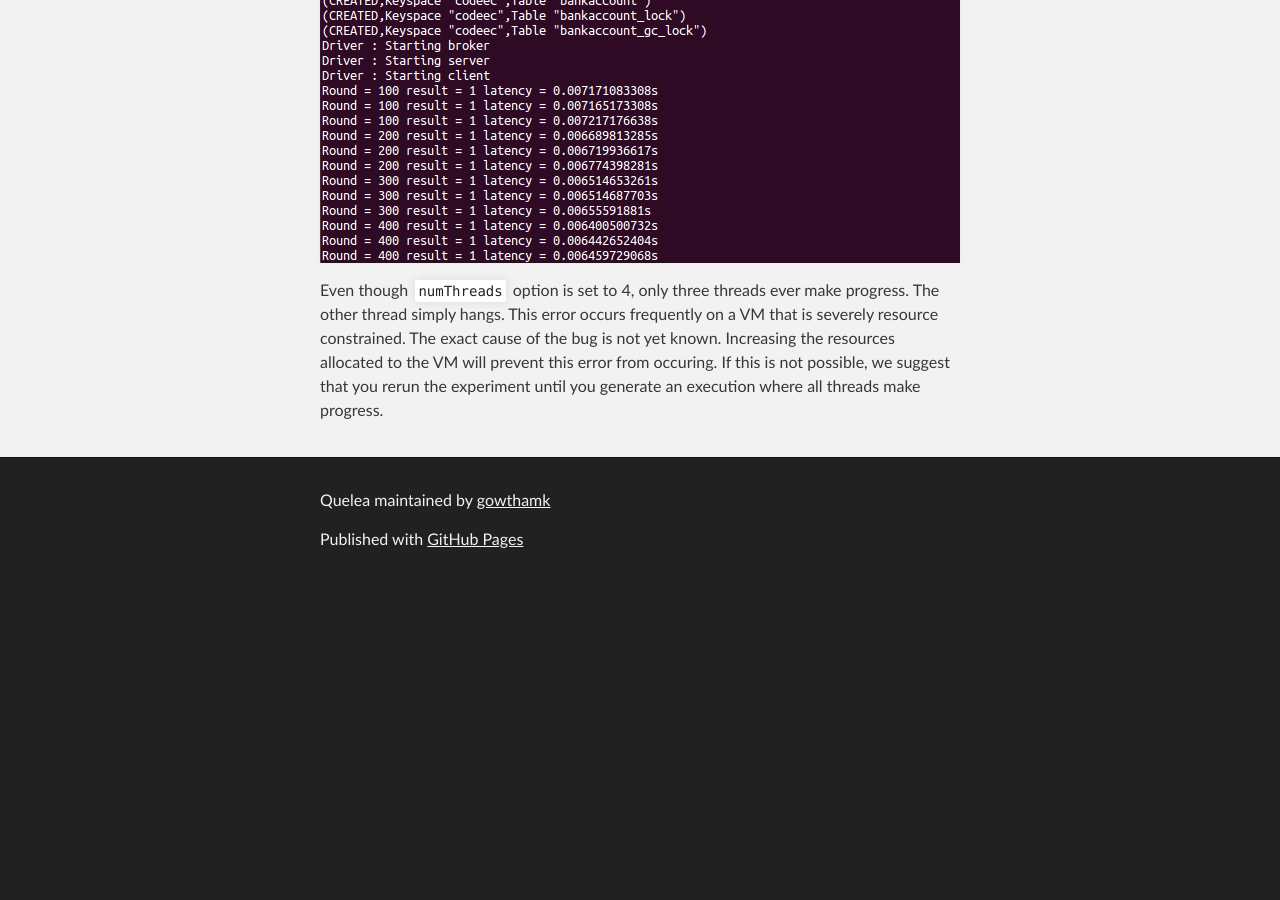
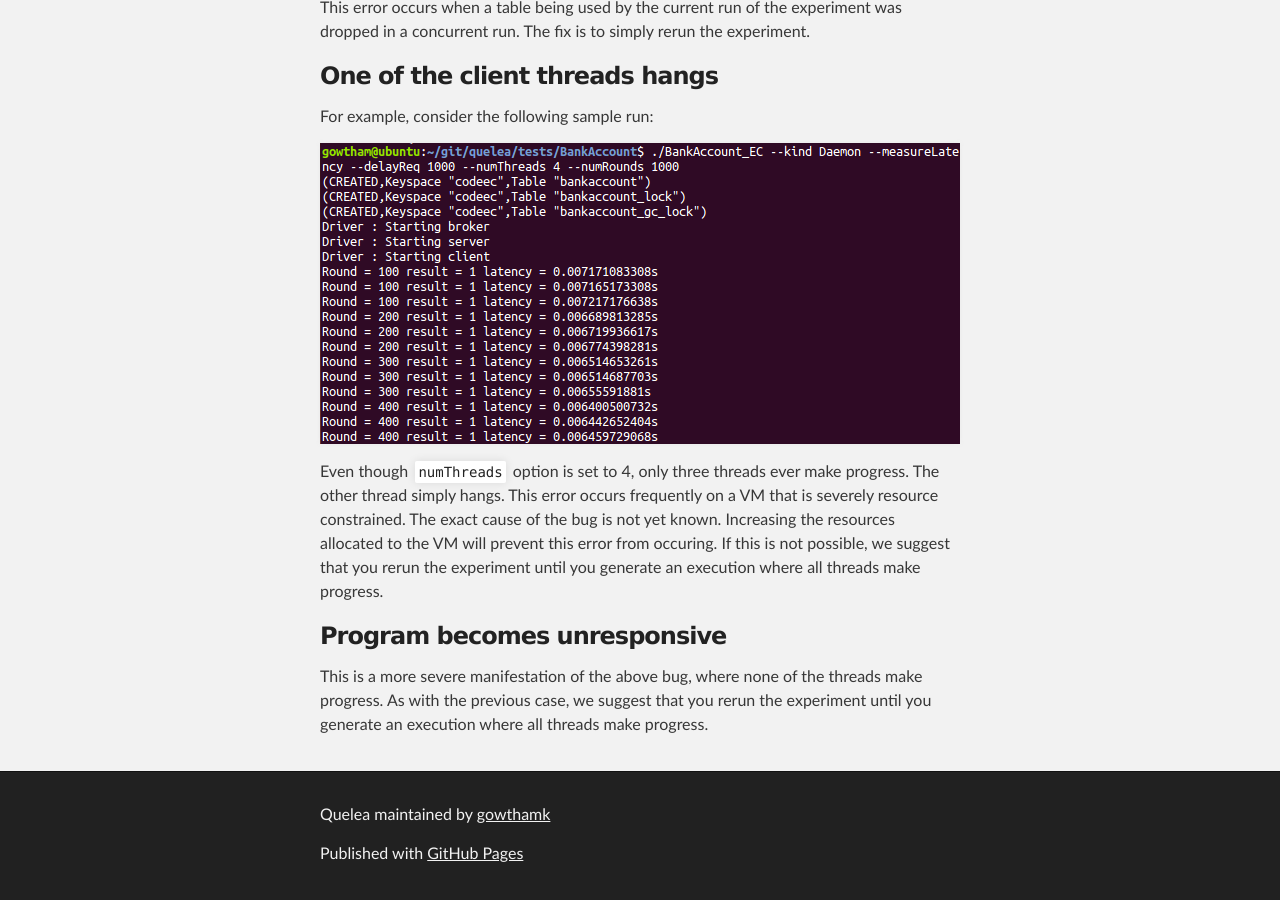
Before and after one commit to kayceesrk/Quelea, a Jekyll site: the page built from _posts/2015-02-12-troubleshooting.markdown, in a window 1280 px wide and 900 px high, scrolled down 1991 px. Built offline with Jekyll 4.4.1, drawn with Linux system fonts in a browser that asks for light colours; before the commit the page ends 2577 px from its top, so only the background shows below that; some of the changed text lies outside the part shown.

Commit message:
Edits as per Lin's comments.

```diff
--- a/_posts/2015-02-10-vm-prelims.markdown
+++ b/_posts/2015-02-10-vm-prelims.markdown
@@ -23,9 +23,9 @@
   _terminal_).
 + Run `sudo ~/dsc-cassandra-2.0.12/bin/cassandra -f > /dev/null`
 
-Cassandra service should now run in the foreground, listening on port 9042 for
-new connections. We can verify this by opening a Cassandra Query Languagae
-(CQL) shell:
+Cassandra service should now run in the foreground, listening on port
+9160 for new connections. We can verify this by opening a Cassandra
+Query Languagae (CQL) shell:
 
 ![cqlsh]({{ site.baseurl }}/assets/cqlsh.png)
 
--- a/_posts/2015-02-12-lww-gc-test.markdown
+++ b/_posts/2015-02-12-lww-gc-test.markdown
@@ -50,8 +50,7 @@
 This is the case where Quelea does garbage collection only in the
 memory, but not on the disk. The command to run is:
 
-    ./LWW_1key --kind Daemon --numRounds 10000 --numThreads 2
-    --measureLatency --gcSetting GC_Mem_Only --terminateAfter 60
+    ./LWW_1key --kind Daemon --numRounds 10000 --numThreads 2 --measureLatency --gcSetting GC_Mem_Only --terminateAfter 60
 
 ![lww-gc-mgc]({{ site.baseurl }}/assets/lww-gc-mgc.png)
 
@@ -60,8 +59,7 @@
 Corresponds to Quelea with effect summarization in both memory and
 disk. The command to run is:
 
-    ./LWW_1key --kind Daemon --numRounds 10000 --numThreads 2
-    --measureLatency --gcSetting GC_Full --terminateAfter 60
+    ./LWW_1key --kind Daemon --numRounds 10000 --numThreads 2 --measureLatency --gcSetting GC_Full --terminateAfter 60
 
 ![lww-gc-fgc]({{ site.baseurl }}/assets/lww-gc-fgc.png)
 
--- a/_posts/2015-02-12-troubleshooting.markdown
+++ b/_posts/2015-02-12-troubleshooting.markdown
@@ -3,6 +3,16 @@
 layout: post
 permalink: troubleshooting.html
 ---
+### Index
+
++ [ZMQError - Address already in use]({{ site.baseurl }}/troubleshooting.html#zmq-error)
++ [Cannot add already existing column family]({{ site.baseurl }}/troubleshooting.html#table-delete-error)
++ [Unconfigured column family error]({{ site.baseurl }}/troubleshooting.html#unconfigured-error)
++ [One of the client threads hangs]({{ site.baseurl }}/troubleshooting.html#thread-hangs-error)
++ [Program becomes unresponsive]({{ site.baseurl }}/troubleshooting.html#unresponsive-error)
+
+
+<div id="zmq-error"></div>
 
 ### ZMQError - Address already in use
 
@@ -19,7 +29,10 @@
 The fix is to `kill` such processes.
 
 
+<div id="table-delete-error"></div>
+
 ### Cannot add already existing column family
+
 
 Here is how the error looks like:
 
@@ -40,6 +53,8 @@
     cqlsh> DROP TABLE bankaccount_lock;
     cqlsh> DROP TABLE bankaccount_gc;
 
+<div id="unconfigured-error"></div>
+
 ### Unconfigured column family error
 
 Here is how the error looks like:
@@ -49,6 +64,8 @@
 This error occurs when a table being used by the current run of the
 experiment was dropped in a concurrent run. The fix is to simply rerun
 the experiment.
+
+<div id="thread-hangs-error"></div>
 
 ### One of the client threads hangs
 
@@ -63,3 +80,12 @@
 to the VM will prevent this error from occuring. If this is not
 possible, we suggest that you rerun the experiment until you generate
 an execution where all threads make progress.
+
+<div id="unresponsive-error"></div>
+
+### Program becomes unresponsive
+
+This is a more severe manifestation of the above bug, where none of
+the threads make progress. As with the previous case, we suggest that
+you rerun the experiment until you generate an execution where all
+threads make progress.
```
Also changed, not shown: _posts/2015-02-11-bank-account-test.markdown (+12 -1 lines), _posts/2015-02-11-lww-test.markdown (+11 -1 lines), assets/cqlsh.png.
